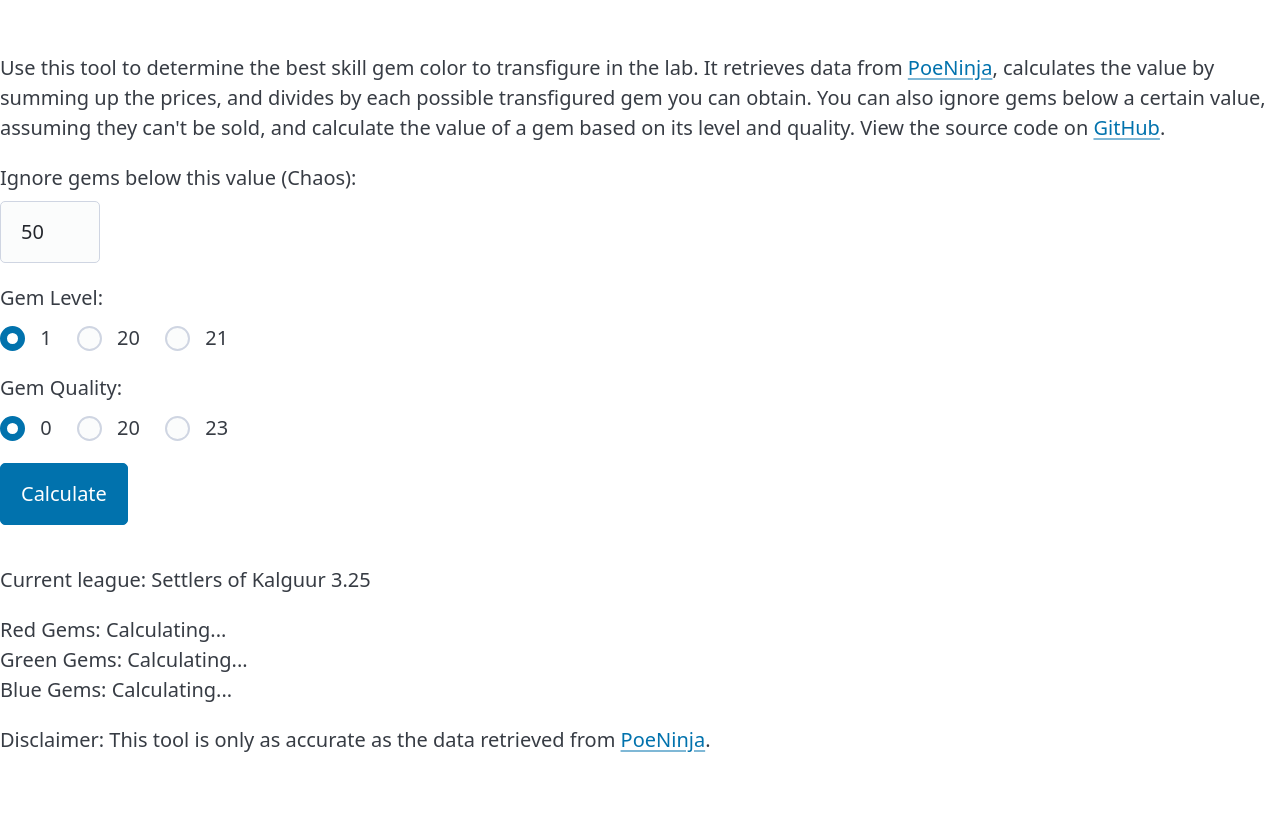
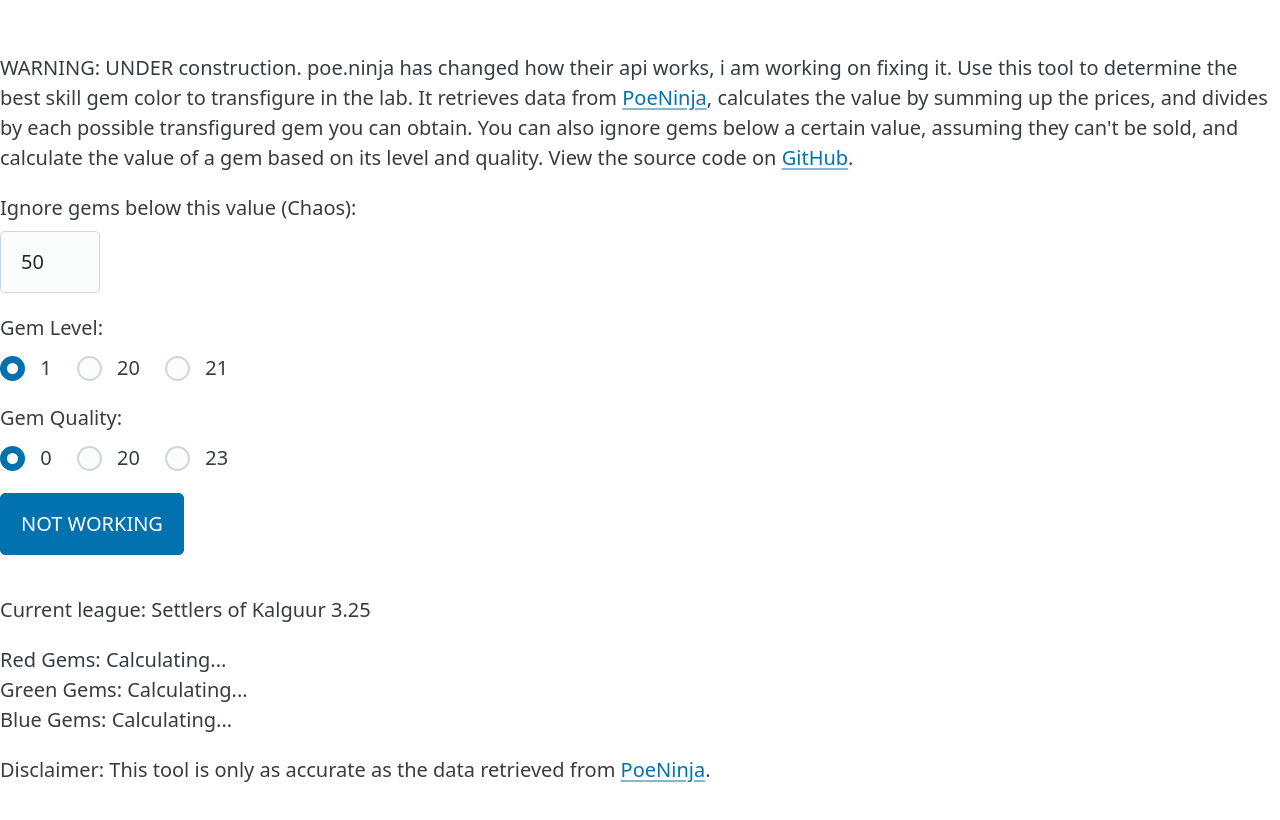
Before and after one commit to DeeKahy/poeGem, a website: page public/index.html in a window 1280 px wide. Shown: the part 72-892 px from the top of the page. Before the commit the page ends 867 px from the top, so only its background shows below. Drawn offline with nearby package versions, Linux system fonts and the light colour scheme.

Commit message:
Update index.html

```diff
--- a/public/index.html
+++ b/public/index.html
@@ -9,11 +9,13 @@
     </head>
     <body>
         <header>
-            <h1>Transfigured Skill Gem Chaos Value Calculator</h1>
+            <h1> Transfigured Skill Gem Chaos Value Calculator</h1>
         </header>
         <main>
             <section>
                 <p>
+                    WARNING: UNDER construction. poe.ninja has changed how their api works, i am working on fixing it.
+
                     Use this tool to determine the best skill gem color to transfigure in the lab. It retrieves data from <a href="https://poe.ninja/">PoeNinja</a>, calculates the value by summing up the prices, and divides by each possible transfigured gem you can obtain.
                     You can also ignore gems below a certain value, assuming they can't be sold, and calculate the value of a gem based on its level and quality.
                 View the source code on <a href="https://github.com/DeeKahy/poeGem" target="_blank" rel="noopener">GitHub</a>.</p>
@@ -44,7 +46,7 @@
                         <label htmlFor="Q23">23</label>
                     </fieldset>
 
-                    <button type="button" id="calculate">Calculate</button>
+                    <button type="button" id="calculate">NOT WORKING</button>
                 </form>
             </section>
 
```
